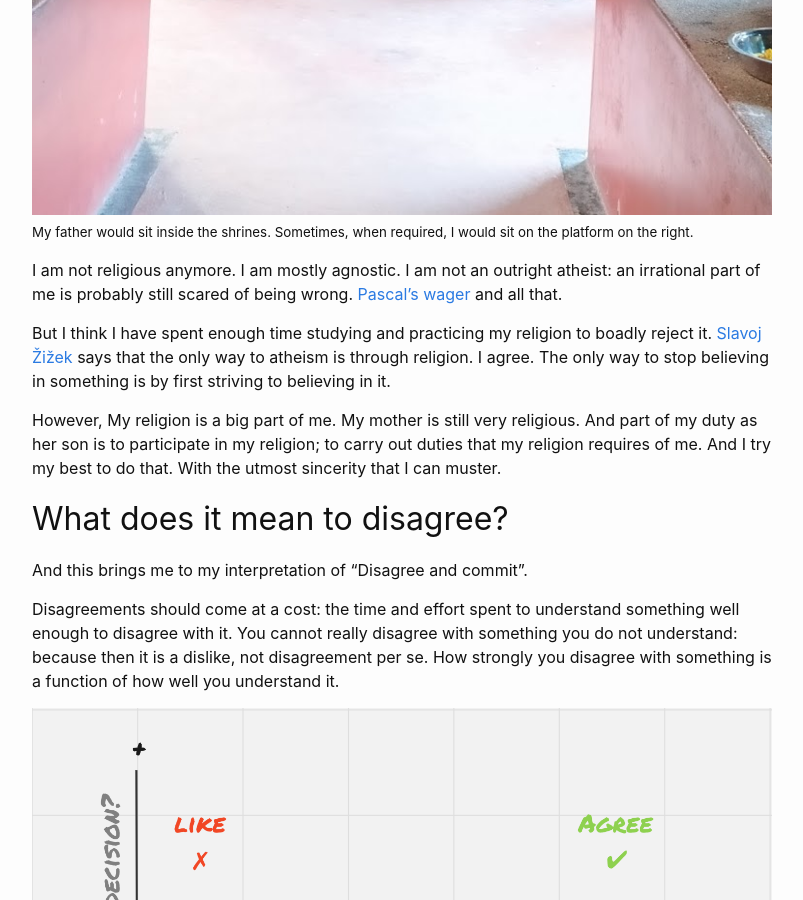
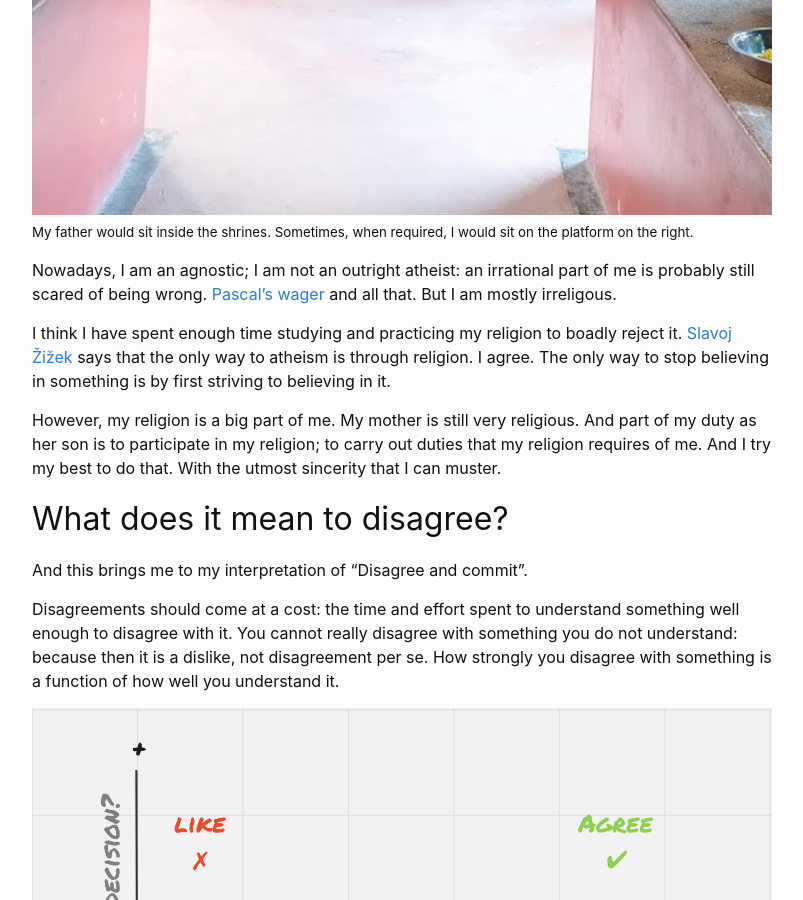
Before and after one commit to ashwnacharya/ashwnacharya.github.io, a Jekyll site: the page built from _posts/2024-04-11-disagree-and-commit.markdown, in a window 1280 px wide and 900 px high, scrolled down 1728 px. Shown: the whole window, without its empty margins (238-1041 px from the left). Built offline with Jekyll 4.4.1, drawn with Linux system fonts in a browser that asks for light colours.

Commit message:
Rewording.

```diff
--- a/_posts/2024-04-11-disagree-and-commit.markdown
+++ b/_posts/2024-04-11-disagree-and-commit.markdown
@@ -21,12 +21,12 @@ I would often assist my father in conducting religious ceremonies. And help my m
 ![](/assets/2024-04-11/lvtemple2.jpeg)
 <sub>My father would sit inside the shrines. Sometimes, when required, I would sit on the platform on the right.</sub>
 
-I am not religious anymore. I am mostly agnostic. I am not an outright atheist: an irrational part of me is probably still scared of being wrong. [Pascal's wager](https://en.wikipedia.org/wiki/Pascal%27s_wager) and all that.
+Nowadays, I am an agnostic; I am not an outright atheist: an irrational part of me is probably still scared of being wrong. [Pascal's wager](https://en.wikipedia.org/wiki/Pascal%27s_wager) and all that. But I am mostly irreligous.
 
 
-But I think I have spent enough time studying and practicing my religion to boadly reject it. [Slavoj Žižek](https://en.wikipedia.org/wiki/Slavoj_%C5%BDi%C5%BEek) says that the only way to atheism is through religion. I agree. The only way to stop believing in something is by first striving to believing in it.
+I think I have spent enough time studying and practicing my religion to boadly reject it. [Slavoj Žižek](https://en.wikipedia.org/wiki/Slavoj_%C5%BDi%C5%BEek) says that the only way to atheism is through religion. I agree. The only way to stop believing in something is by first striving to believing in it.
 
-However, My religion is a big part of me. My mother is still very religious. And part of my duty as her son is to participate in my religion; to carry out duties that my religion requires of me. And I try my best to do that. With the utmost sincerity that I can muster.
+However, my religion is a big part of me. My mother is still very religious. And part of my duty as her son is to participate in my religion; to carry out duties that my religion requires of me. And I try my best to do that. With the utmost sincerity that I can muster.
 
 
 ## What does it mean to disagree?
```
